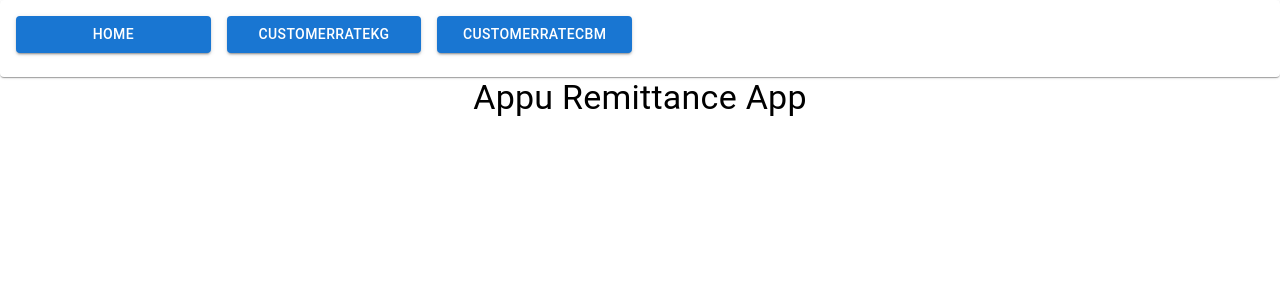
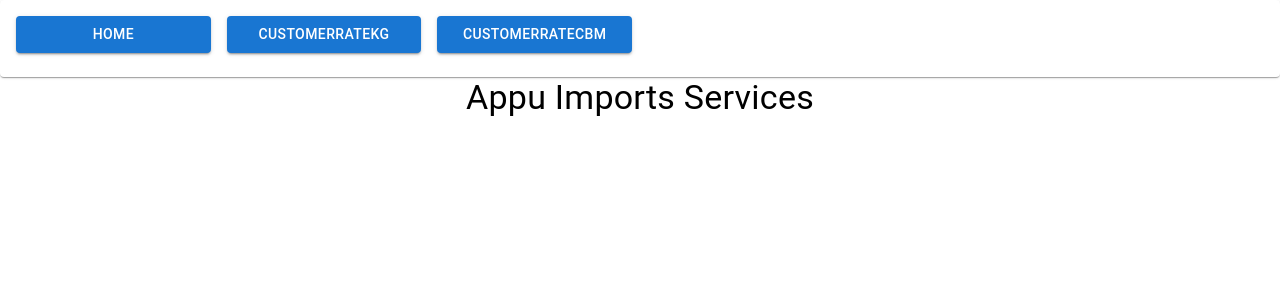
Before and after one commit to irfanshaikh2025/AppuProApp, a React (Create React App) app: page / in a window 1280 px wide. Shown: the top 300 px of the page. Built offline with nearby package versions, Linux system fonts and the light colour scheme.

Commit message:
Appu Imports Services

```diff
--- a/src/components/Home.jsx
+++ b/src/components/Home.jsx
@@ -9,7 +9,7 @@ import { CustomerRateCBM } from "./CustomerRateCBM";
     return(
         <React.Fragment>
             <Typography variant="h4" align="center" gutterBottom>
-                Appu Remittance App
+                Appu Imports Services
             </Typography>
         </React.Fragment>
     )
```
Also changed, not shown: src/components/constant.js (line endings or trailing spaces).
